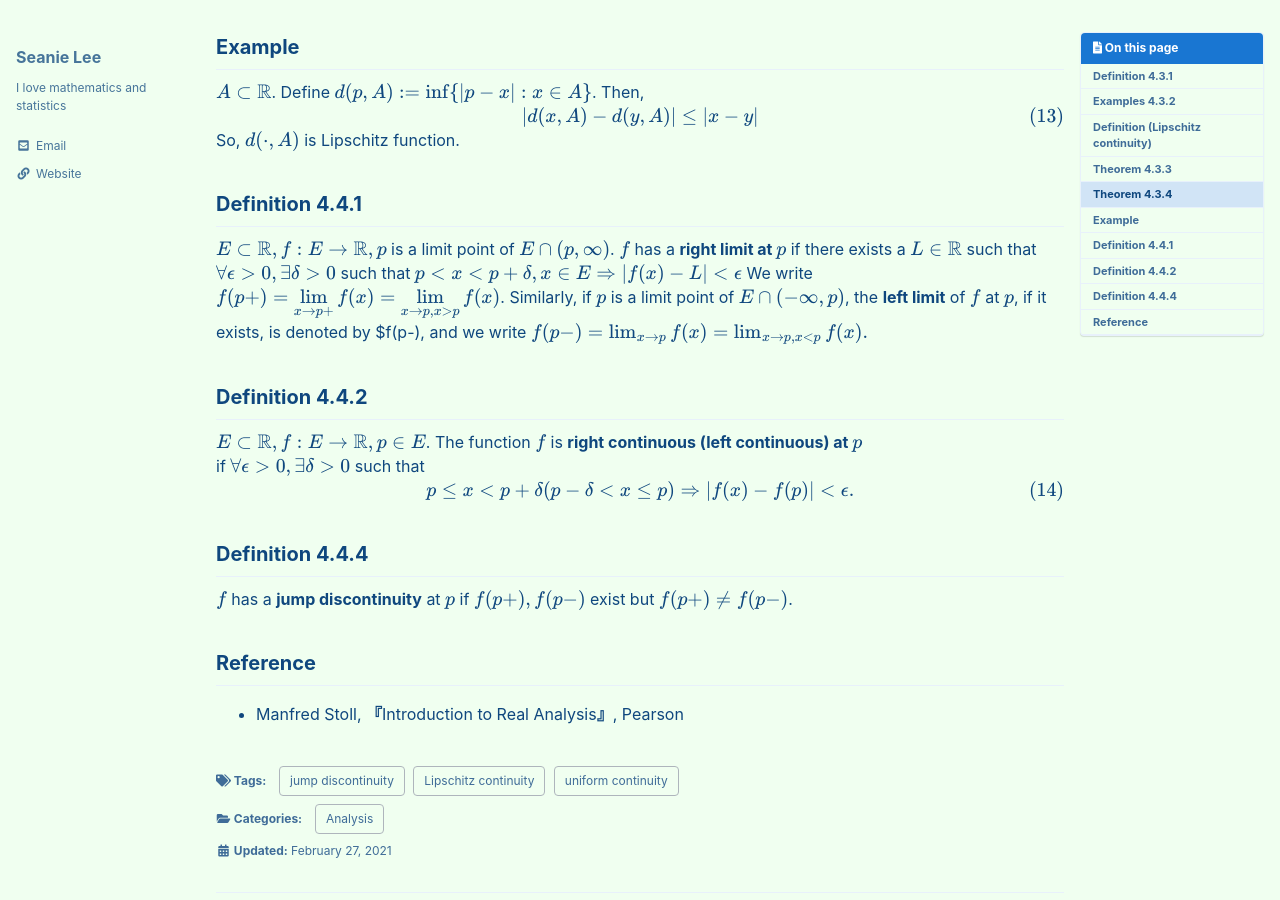
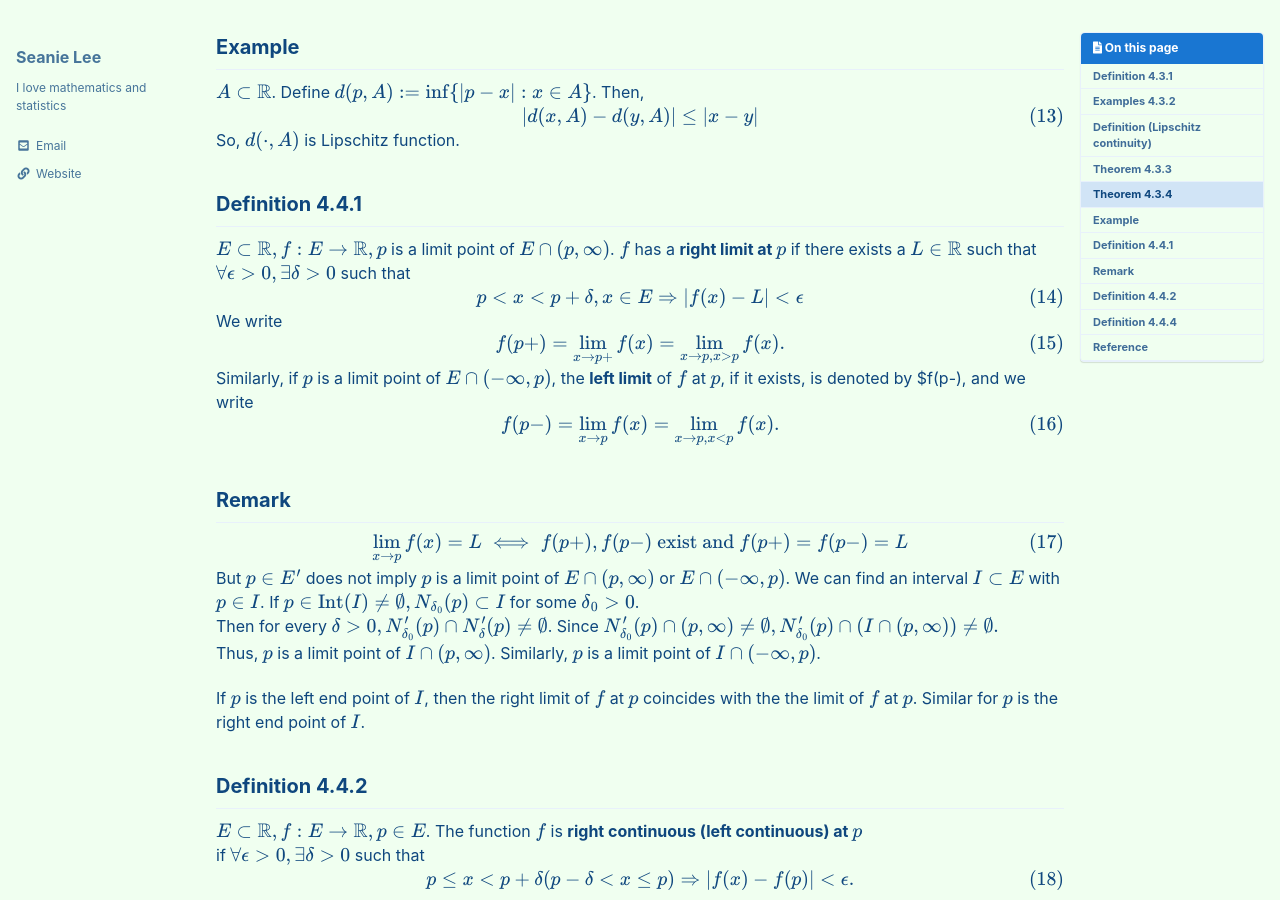
Before and after one commit to seanie12/blog, a Jekyll site: the page built from _posts/2021-02-27-uniform-continuity.md, in a window 1280 px wide and 900 px high, scrolled down 2151 px. Built offline with Jekyll 4.4.1, drawn with Linux system fonts in a browser that asks for light colours; cached includes are drawn as plain includes; formulas are drawn with MathJax 3; some of the changed text lies outside the part shown.

Commit message:
Update 2021-02-27-uniform-continuity.md

```diff
--- a/_posts/2021-02-27-uniform-continuity.md
+++ b/_posts/2021-02-27-uniform-continuity.md
@@ -154,12 +154,32 @@ So, $d(\cdot, A)$ is Lipschitz function.
 ## Definition 4.4.1
 $E\subset \mathbb{R}, f:E\to\mathbb{R}, p$ is a limit point of $E\cap (p,\infty)$. $f$ has a **right limit at $p$** if there exists a $L\in\mathbb{R}$ such that $\forall \epsilon >0, \exists \delta >0$ such that
 $$
+\begin{align}
 p<x<p+\delta, x\in E \Rightarrow |f(x)-L| <\epsilon
+\end{align}
 $$
-We write $f(p+) = \displaystyle{\lim_{x\to p+}f(x) = \lim_{x\to p, x> p}f(x)}$. Similarly, if $p$ is a  limit point of $E\cap (-\infty, p)$, the **left limit** of $f$ at $p$, if it exists, is denoted by $f(p-), and we write
+We write
 $$
+\begin{align}
+f(p+) = \displaystyle{\lim_{x\to p+}f(x) = \lim_{x\to p, x> p}f(x)}.
+\end{align}$$
+Similarly, if $p$ is a  limit point of $E\cap (-\infty, p)$, the **left limit** of $f$ at $p$, if it exists, is denoted by $f(p-), and we write
+$$
+\begin{align}
 f(p-) = \lim_{x\to p}f(x) = \lim_{x\to p, x<p} f(x).
+\end{align}
 $$
+
+## Remark
+$$
+\begin{align}
+\lim_{x\to p} f(x) = L \iff f(p+), f(p-) \text{ exist and } f(p+) = f(p-) = L
+\end{align}
+$$
+But $p\in E^\prime$ does not imply $p$ is a limit point of $E\cap (p, \infty)$ or $E\cap (-\infty, p)$. We can find an interval $I \subset E$ with $p\in I$. If $p\in \text{Int}(I)\neq \emptyset, N_{\delta_0} (p) \subset I$ for some $\delta_0 >0$.  <br />
+Then for every $\delta >0, N^\prime_{\delta_0} (p) \cap N^\prime_\delta (p) \neq \emptyset$. Since $N^\prime_{\delta_0} (p) \cap (p,\infty) \neq \emptyset, N^\prime_{\delta_0} (p) \cap(I \cap (p,\infty)) \neq \emptyset.$ <br /> Thus, $p$ is a limit point of $I\cap (p,\infty)$. Similarly, $p$ is a limit point of $I\cap (-\infty,p)$.
+
+If $p$ is the left end point of $I$, then the right limit of $f$ at $p$ coincides with the  the limit of $f$ at $p$. Similar for $p$ is the right end point of $I$.
 
 ## Definition 4.4.2
 $E\subset \mathbb{R}, f:E\to\mathbb{R}, p\in E$. The function $f$ is **right continuous  (left continuous) at $p$** <br />if $\forall \epsilon >0, \exists \delta>0$ such that
```
